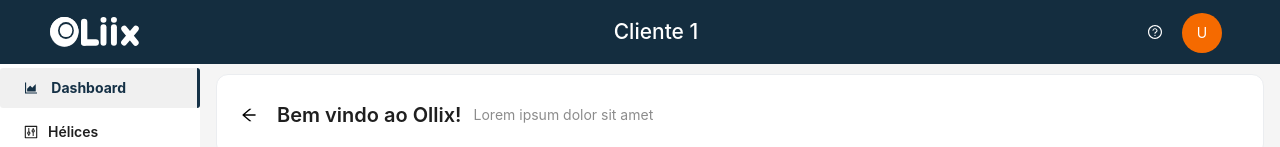
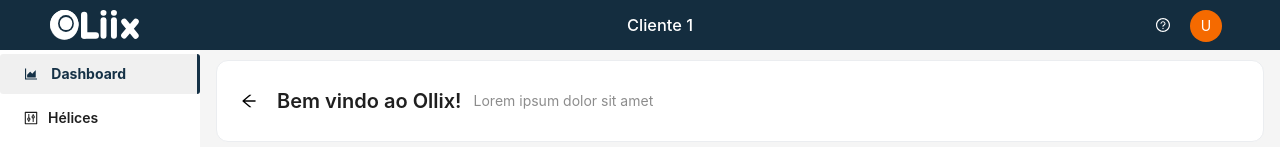
Before and after one commit to EC8-Ollix/Ollix-Frontend, a Vue app: page / in a window 1280 px wide. Shown: the top 147 px of the page. Built offline with nearby package versions, Linux system fonts and the light colour scheme; no server answers.

Commit message:
OLI03: Ajuste no header da aplicação

```diff
--- a/src/components/template/Header.vue
+++ b/src/components/template/Header.vue
@@ -24,16 +24,16 @@ export default defineComponent({
 </script>
 
 <template>
-    <a-layout-header class="header">
+    <a-layout-header class="header" style="height: 50px;">
         <div class="main-header">
             <a  href="/">
                 <div class="logo" />
             </a>
         </div>
 
-        <h2 class="title">
+        <h3 class="title">
             {{ title }}
-        </h2>
+        </h3>
 
         <div class="toolbar">
             <a-tooltip title="">
@@ -42,7 +42,7 @@ export default defineComponent({
 
             <a-dropdown trigger="hover" placement="bottomRight">
                 <a class="ant-dropdown-link" @click.prevent>
-                    <a-avatar size="large" style="background-color: #f56a00; vertical-align: middle; margin-inline: 8px;">
+                    <a-avatar style="background-color: #f56a00; vertical-align: middle; margin-inline: 8px;">
                         U
                     </a-avatar>
                 </a>
```
